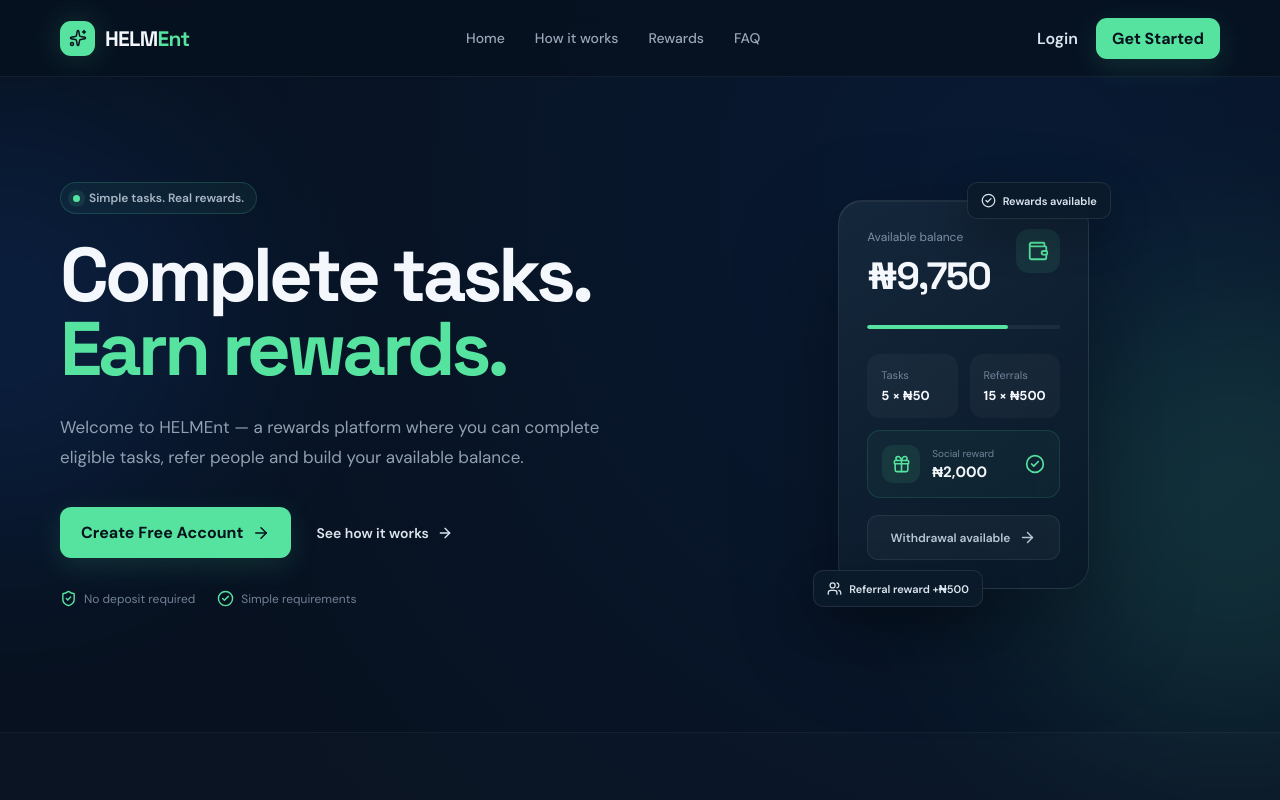
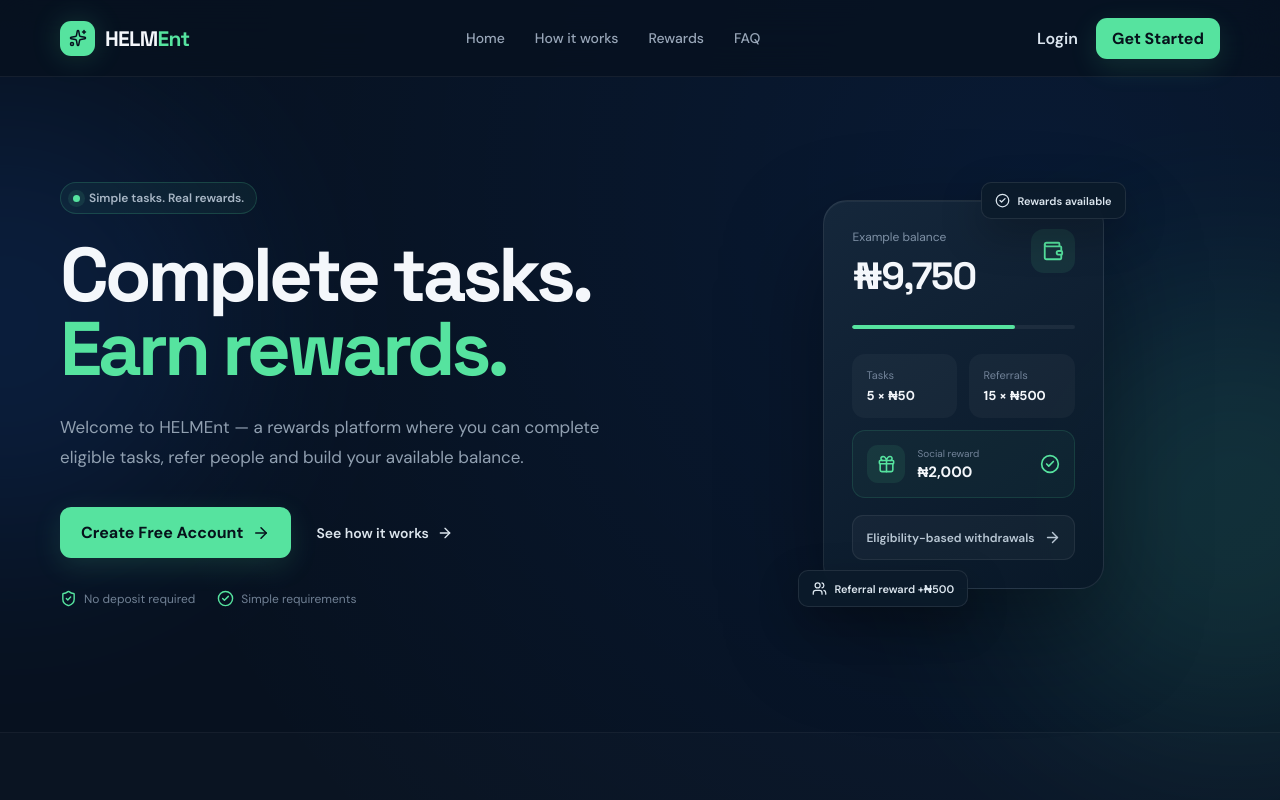
Before and after one commit to abdulkareemabdulkareem778-cmd/HELMEnt, a React (Vite) app: page / in a window 1280 px wide. Shown: the top 800 px of the page. Built offline with nearby package versions, Linux system fonts and the light colour scheme; no server answers.

Commit message:
Clarify illustrative earnings on landing page

```diff
--- a/src/App.jsx
+++ b/src/App.jsx
@@ -262,7 +262,7 @@ function Home() {
                   <div>
 
                     <p className="muted">
-                      Available balance
+                      Example balance
                     </p>
 
                     <h2>₦9,750</h2>
@@ -315,7 +315,7 @@ function Home() {
                   to="/login"
                   className="withdraw-preview"
                 >
-                  Withdrawal available
+                  Eligibility-based withdrawals
                   <ArrowRight size={17} />
                 </Link>
 
```
